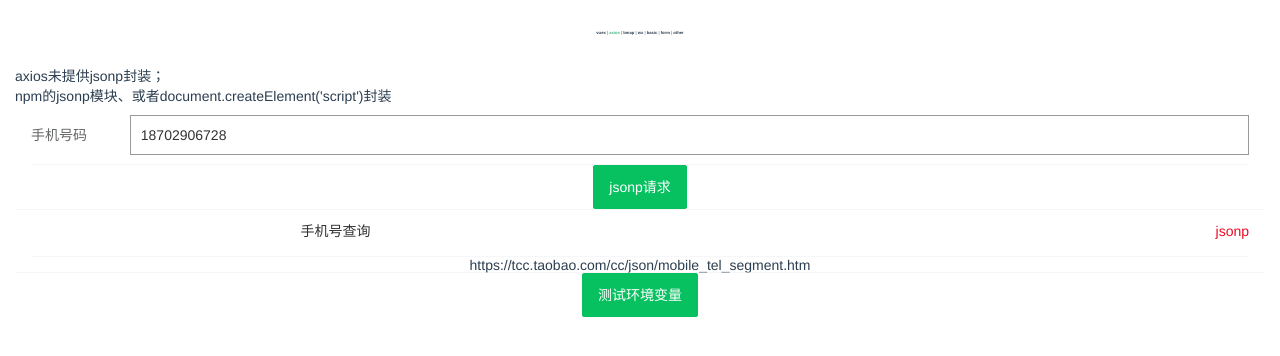
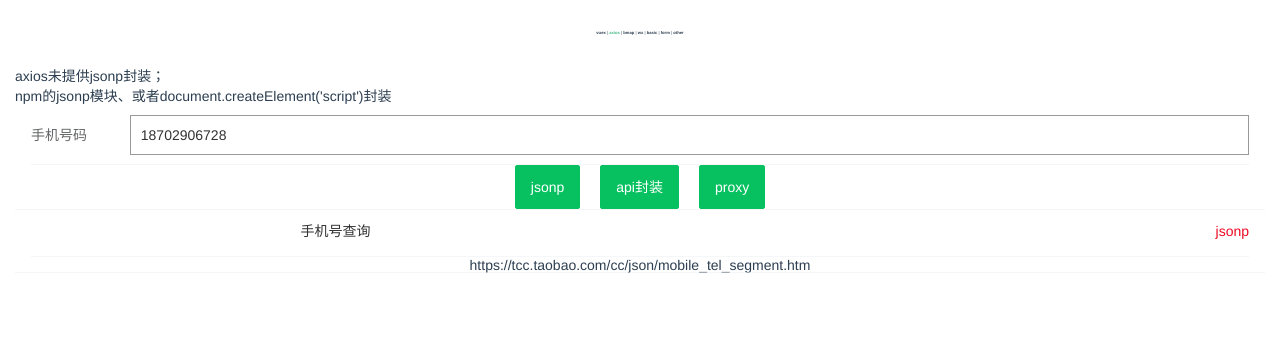
Before and after one commit to tcheng8866/vue-H5-vant, a Vue app: page /#/axios in a window 1280 px wide. Shown: the top 356 px of the page. Built offline with nearby package versions, Linux system fonts and the light colour scheme.

Commit message:
配置代理

```diff
--- a/src/global.js
+++ b/src/global.js
@@ -15,7 +15,6 @@ const install = (Vue, option) => {
 	Vue.prototype.$platform = platform
 
 	Vue.prototype.$appName = 'vant-prj'
-	Vue.prototype.$appName = 'vant-prj'
 
 	Vue.prototype.$APPID_PAY10086 = 'wx3aaa7500ba3b7178' // 10086支付
 
--- a/src/service/api.js
+++ b/src/service/api.js
@@ -1,6 +1,7 @@
 export default {
 	'modules': {
-		'interface': '/serve/api/auth/modules/interface',
+		'interface': '/serve/auth/modules/interface',
+		'proxy': '/api/auth/modules/proxy',
 	},
 	'v1': {
 		'batch': 'v1/ipv4/batch',
--- a/src/service/index.js
+++ b/src/service/index.js
@@ -22,7 +22,7 @@ import {
 
 if (process.env.NODE_ENV == 'development') {
 	// npm run serve
-	axios.defaults.baseURL = 'http://api.development.com/';
+	// axios.defaults.baseURL = 'http://api.development.com/';
 } else if (process.env.NODE_ENV == 'production') {
 	// npm run build
 	axios.defaults.baseURL = 'http://api.production.com/';
@@ -36,6 +36,7 @@ axios.defaults.headers.post['Content-Type'] = 'application/x-www-form-urlencoded
 // 请求拦截器（初始化时执行）
 axios.interceptors.request.use(
 	config => {
+		console.log("axios", config)
 		return config;
 	},
 	error => {
--- a/src/views/axios.vue
+++ b/src/views/axios.vue
@@ -4,11 +4,13 @@
       <p>axios未提供jsonp封装；</p>
       <p>npm的jsonp模块、或者document.createElement('script')封装</p>
       <van-field v-model="tel" label="手机号码" placeholder="jsonp测试" />
-      <van-button type="primary" @click="clickAwait()">jsonp请求</van-button>
+      <van-button type="primary" @click="clickAwait()">jsonp</van-button>
+	  <van-button type="primary" @click="clickPost()">api封装</van-button>
+	  <van-button type="primary" @click="clickProxy()">proxy</van-button>
       <van-panel title="手机号查询" desc="" status="jsonp">{{
         resText
       }}</van-panel>
-	  <van-button type="primary" @click="clickPost()">测试环境变量</van-button>
+
     </div>
   </div>
 </template>
@@ -64,6 +66,7 @@ export default {
           this.resText = err;
         });
     },
+	// 测试 api  post
     async clickPost() {
       try {
         const res = await this.$post(
@@ -79,6 +82,22 @@ export default {
         this.resText = e;
       }
     },
+	// 测试 proxy
+	async clickProxy() {
+      try {
+        const res = await this.$post(
+          "modules/proxy",
+          {
+            tel: this.tel
+          }
+        );
+        if (res) {
+          this.resText = res;
+        }
+      } catch (e) {
+        this.resText = e;
+      }
+	}
   }
 };
 </script>
@@ -107,6 +126,9 @@ export default {
       height: 40px;
       padding: 5px 10px;
     }
+	/deep/ .van-button {
+		margin: 0 10px;
+	}
   }
 }
 </style>
--- a/vue.config.js
+++ b/vue.config.js
@@ -19,18 +19,20 @@ module.exports = {
   //反向代理
   devServer: {
     // 环境配置
-    host: '127.0.0.1',
-    port: 3000,
-    https: true,
+    host: 'localhost',
+    port: 8888,
+    https: false,  //是否以https启动
     hotOnly: false,
-    open: true, //配置自动启动浏览器(按照devServer的配置host:port)
+    open: false, //配置自动启动浏览器(按照devServer的配置host:port)
     proxy: {
       // 配置多个代理(配置一个 proxy: 'http://localhost:4000' )
-      '/': {
-        target: 'http://192.168.1.248:9888',
-        pathRewrite: {
-          '^/api': '/api'
-        }
+      '/api': {   // 拦截前端XXX开头的请求(仅特定接口, 剔除img等资源)
+        target: 'sn.ac.10086.cn/mall/vpclub/vp:8080',  // 目标地址
+		ws: true,
+		changeOrigin: true,  //跨域支持, 这也是配置proxy的主要目的
+        // pathRewrite: {
+        //   '^/api': ''  // 剔除掉前端加的xxx, 因正式请求无xxx
+        // }
       }
     }
   },
```
Also changed, not shown: 7 other files (tests, documents, lock files or other folders).
